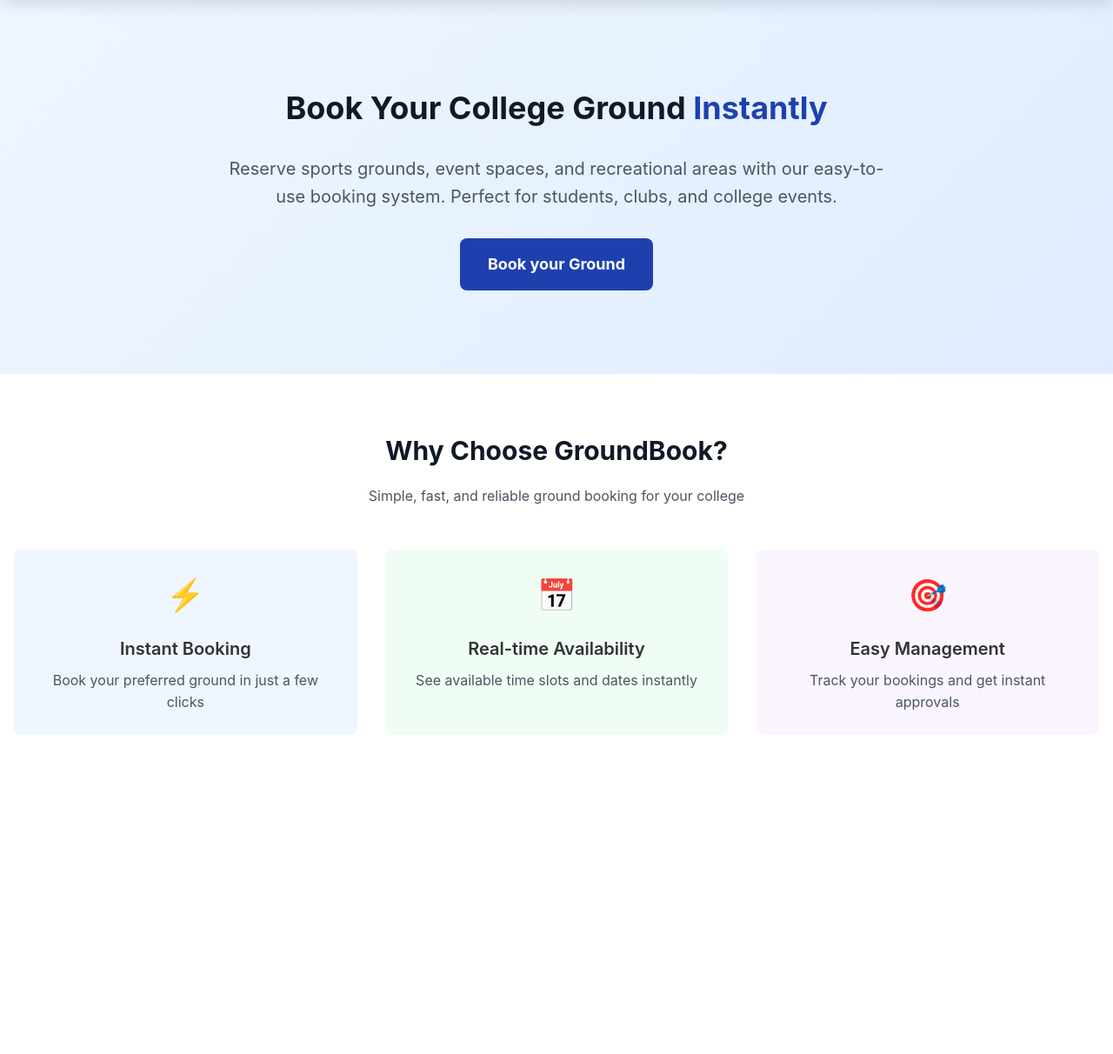
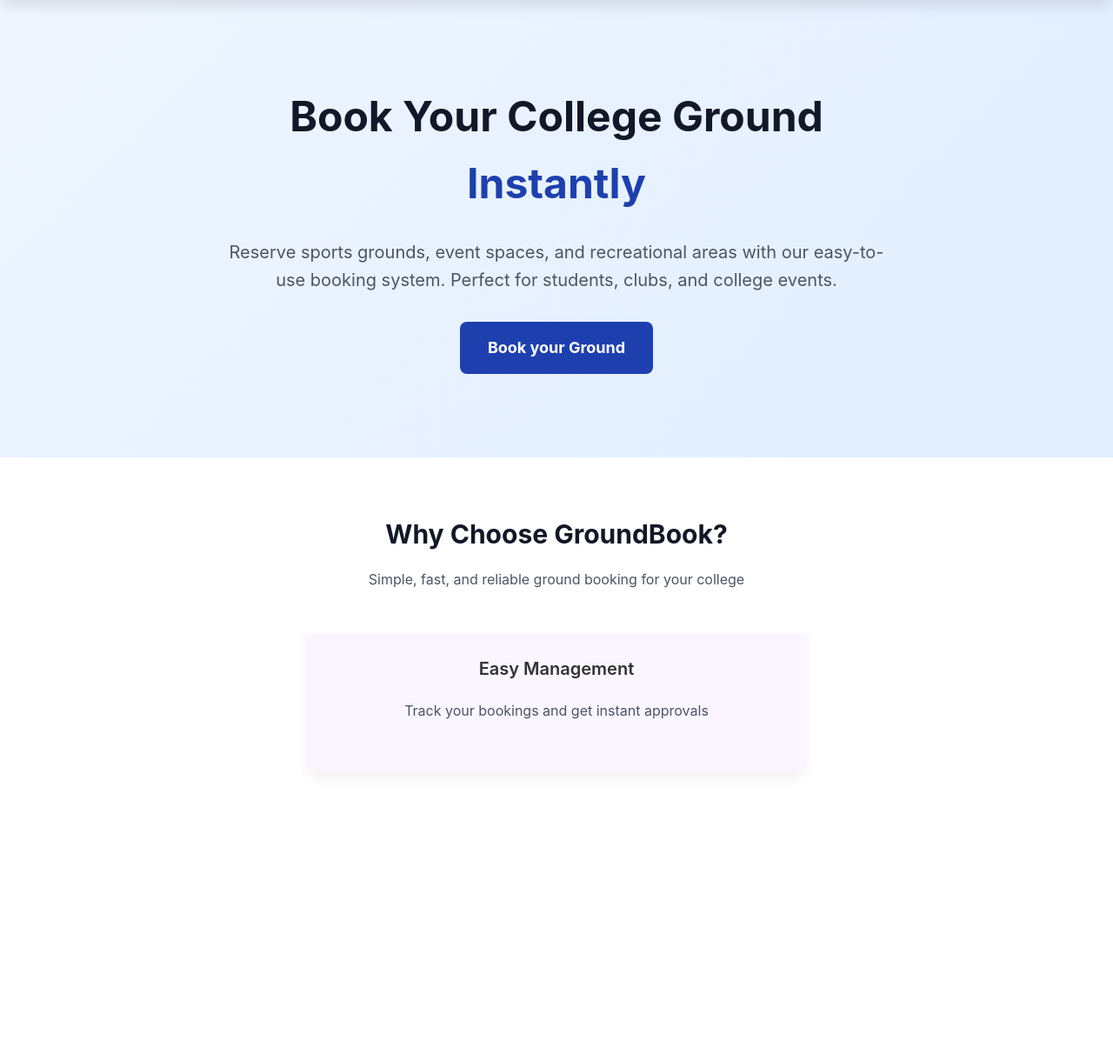
Before and after one commit to Aashutosh-Mahajan/Ground-Booking-System, a Django app: page / in a window 1280 px wide. Shown: the part 64-1276 px from the top of the page at 87% size. Before the commit the page ends 909 px from the top, so only its background shows below. Run offline with Django 5.2, Linux system fonts and the light colour scheme.

Commit message:
updated home

```diff
--- a/booking/static/css/styles.css
+++ b/booking/static/css/styles.css
@@ -421,22 +421,112 @@
     margin-bottom: 3rem;
 }
 
-.features-grid {
-    display: grid;
-    grid-template-columns: repeat(3, 1fr);
-    gap: 2rem;
+/* Single-card slider (auto rotate every 1s) */
+.features-slider {
+    position: relative;
+    overflow: hidden;
+    width: 100%;
+    min-height: 420px;
 }
+
+.features-slides {
+    position: relative;
+    width: 100%;
+    height: 100%;
+}
+
+.feature-slide {
+    position: absolute;
+    inset: 0;
+    display: flex;
+    justify-content: center;
+    align-items: center;
+    opacity: 0;
+    animation: feature-fade 9s infinite;
+}
+
+.feature-slide:nth-child(1) { animation-delay: 0s; }
+.feature-slide:nth-child(2) { animation-delay: 3s; }
+.feature-slide:nth-child(3) { animation-delay: 6s; }
+
+@keyframes feature-fade {
+    0% { opacity: 0; }
+    3%, 32% { opacity: 1; }
+    35%, 100% { opacity: 0; }
+}
+/* Remove radio styles (not used) */
 
 .feature-card {
     text-align: center;
-    padding: 1.5rem;
-    border-radius: 0.5rem;
+    padding: 2.5rem;
+    border-radius: 0.75rem;
+    width: 36rem;
+    max-width: 95vw;
+    min-height: 320px;
+    margin: 0 auto;
+    box-shadow: 0 10px 15px -3px rgba(0, 0, 0, 0.06);
+    display: flex;
+    flex-direction: column;
+    align-items: center;
+    justify-content: center;
+    gap: 0.75rem;
+}
+
+/* Dots */
+.feature-controls {
+    display: flex;
+    justify-content: center;
+    gap: 0.5rem;
+    margin-top: 1rem;
+}
+
+.feature-controls .dot {
+    width: 10px;
+    height: 10px;
+    border-radius: 9999px;
+    background: #d1d5db;
+    cursor: pointer;
+}
+
+#feature-1:checked ~ .features-slider .feature-controls label:nth-child(1),
+#feature-2:checked ~ .features-slider .feature-controls label:nth-child(2),
+#feature-3:checked ~ .features-slider .feature-controls label:nth-child(3) {
+    background: #1e40af;
 }
 
 .feature-icon {
     font-size: 2.25rem;
     margin-bottom: 1rem;
+    display: flex;
+    align-items: center;
+    justify-content: center;
+    min-height: 100px;
+    min-width: 100px;
+    background-color: rgba(0,0,0,0.03);
+    border-radius: 9999px;
 }
+
+/* Background-image variant for icons */
+.feature-icon.bg-icon {
+    background-size: contain;
+    background-repeat: no-repeat;
+    background-position: center;
+    background-color: #ffffff;
+    border-radius: 9999px;
+    box-shadow: 0 2px 8px rgba(0,0,0,0.08);
+    border: 1px solid #e5e7eb;
+}
+
+/* Ensure feature icon images are uniform */
+.feature-icon img {
+    width: 96px !important;
+    height: 96px !important;
+    display: block;
+    object-fit: contain;
+    margin: 0 auto;
+}
+
+.feature-card img { display: block; }
 
 /* Utilities */
 .text-center { text-align: center; }
@@ -536,3 +641,23 @@
         grid-template-columns: 1fr;
     }
 }
+
+/* Tablet */
+@media (min-width: 640px) and (max-width: 1023px) {
+    .feature-card { width: 28rem; }
+}
+
+/* Desktop */
+@media (min-width: 1024px) {
+    .feature-card { width: 36rem; }
+    .hero { padding: 6rem 0; }
+    .hero-title { font-size: 3rem; }
+    .hero-subtitle { font-size: 1.25rem; }
+}
+
+/* Logo sizing stability */
+.logo img {
+    max-width: 100%;
+    height: 4rem;
+    object-fit: contain;
+}
--- a/booking/templates/booking/home.html
+++ b/booking/templates/booking/home.html
@@ -1,7 +1,10 @@
 {% extends 'base.html' %}
+{% load static %}
 {% block title %}Home{% endblock %}
 {% block content %}
  <div id="home-page" class="page-content">
+
+
 
         <div class="hero">
             <div class="container">
@@ -14,9 +17,7 @@
                         Reserve sports grounds, event spaces, and recreational areas with our easy-to-use booking system.
                         Perfect for students, clubs, and college events.
                     </p>
-                    <a href="{% url 'student_login' %}" class="btn btn-primary btn-lg">
-    Book your Ground
-</a>
+                    <a href="{% url 'student_login' %}" class="btn btn-primary btn-lg">Book your Ground</a>
                 </div>
             </div>
         </div>
@@ -28,19 +29,31 @@
                     <h2 class="text-3xl font-bold text-gray-900 mb-4">Why Choose GroundBook?</h2>
                     <p class="text-gray-600">Simple, fast, and reliable ground booking for your college</p>
                 </div>
-                <div class="features-grid">
+                <div class="features-slider">
+                    <div class="features-slides" aria-live="polite">
+                        <div class="feature-slide">
                             <div class="feature-card bg-blue-50">
-                        <div class="feature-icon">⚡</div>
+                                <div class="feature-icon">
+                                    <img src="{% static 'images/ground.png' %}" alt="Instant Booking" style="width:96px;height:96px;display:block;object-fit:contain;"/>
+                                </div>
                                 <h3 class="text-xl font-semibold mb-2">Instant Booking</h3>
                                 <p class="text-gray-600">Book your preferred ground in just a few clicks</p>
                             </div>
+                        </div>
+                        <div class="feature-slide">
                             <div class="feature-card bg-green-50">
-                        <div class="feature-icon">📅</div>
+                                <div class="feature-icon">
+                                    <img src="{% static 'images/calendar.png' %}" alt="Real-time Availability" style="width:96px;height:96px;display:block;object-fit:contain;"/>
+                                </div>
                                 <h3 class="text-xl font-semibold mb-2">Real-time Availability</h3>
                                 <p class="text-gray-600">See available time slots and dates instantly</p>
                             </div>
+                        </div>
+                        <div class="feature-slide">
                             <div class="feature-card bg-purple-50">
-                        <div class="feature-icon">🎯</div>
+                                <div class="feature-icon">
+                                    <img src="{% static 'images/management.png' %}" alt="Easy Management" style="width:96px;height:96px;display:block;object-fit:contain;"/>
+                                </div>
                                 <h3 class="text-xl font-semibold mb-2">Easy Management</h3>
                                 <p class="text-gray-600">Track your bookings and get instant approvals</p>
                             </div>
@@ -48,4 +61,6 @@
                     </div>
                 </div>
             </div>
+        </div>
+    </div>
 {% endblock %}
```
Also changed, not shown: other parts of booking/static/css/styles.css (+23 -8 lines), booking/static/images/calendar.png (added), booking/static/images/ground.png (added), booking/static/images/management.png (added), db.sqlite3. Lines whose indentation alone changed are shown as unchanged.
